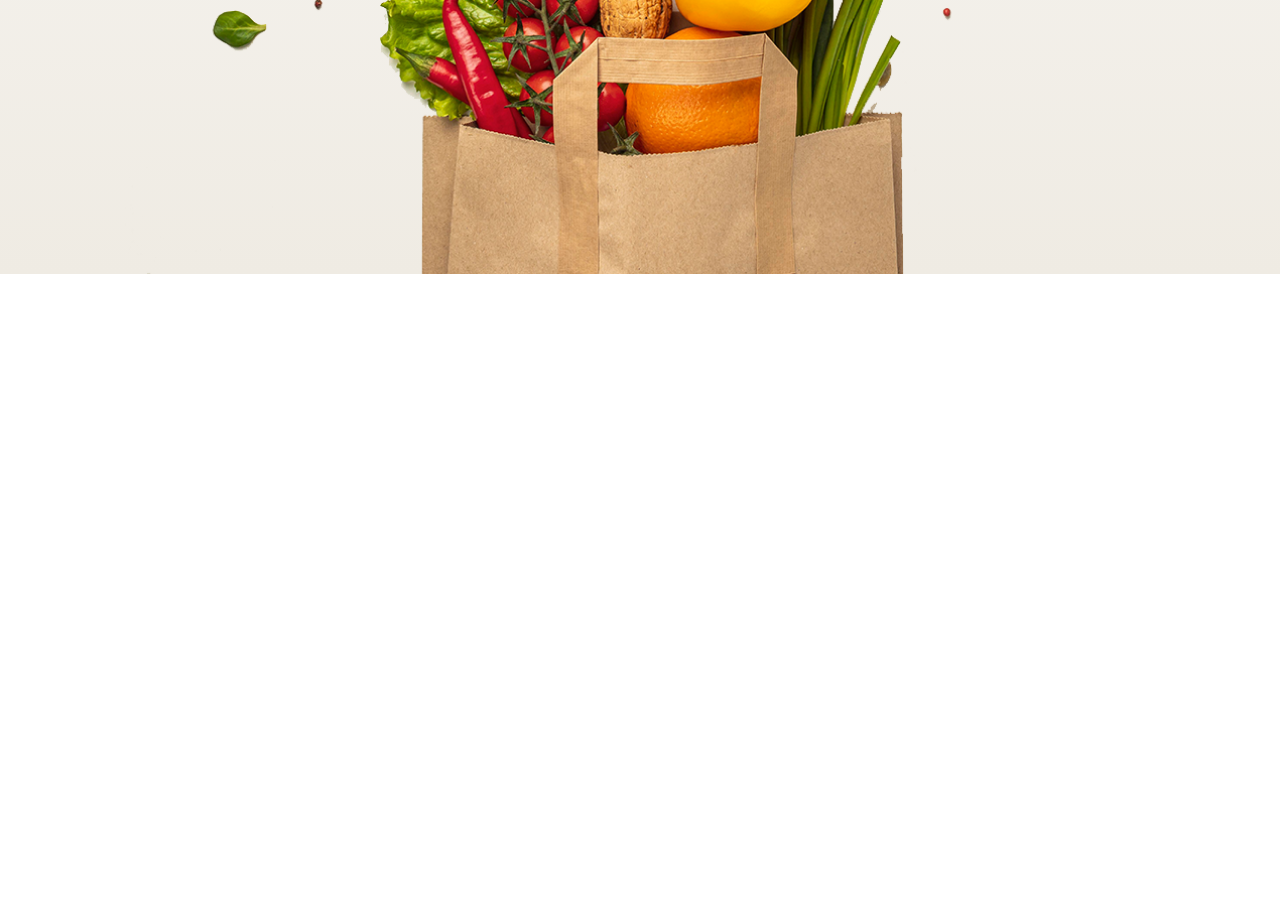
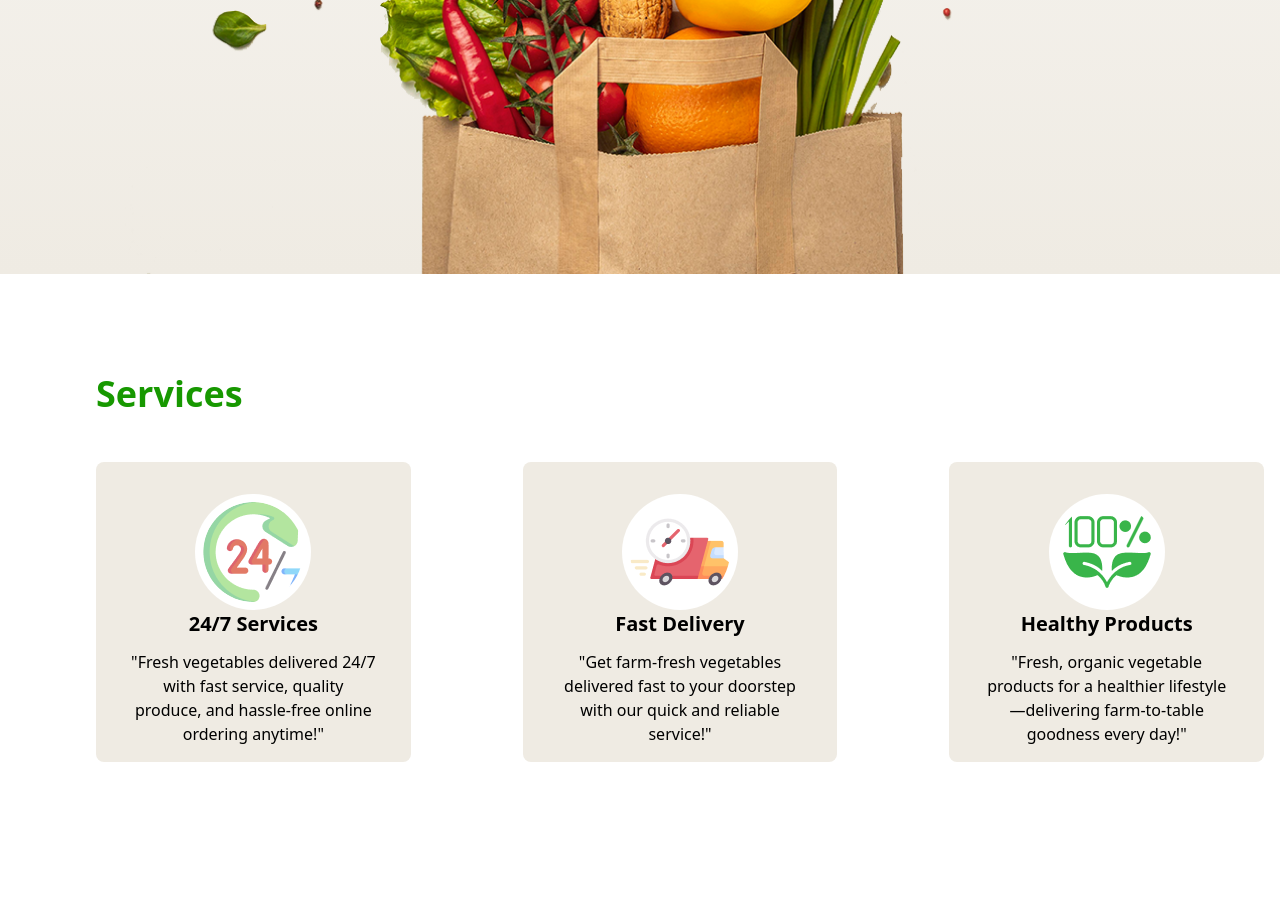
Before and after one commit to yeasin549/B11-A3-Living-Lab, a plain HTML site: page index.html in a window 1280 px wide. Shown: the part 980-1882 px from the top of the page. Before the commit the page ends 1254 px from the top, so only its background shows below. Drawn offline with nearby package versions, Linux system fonts and the light colour scheme.

Commit message:
added service section

```diff
--- a/index.html
+++ b/index.html
@@ -96,6 +96,31 @@
 
    </header>
 
+   <main>
+      <section>
+          <h2 class="text-4xl font-semibold text-[#179800] ml-4 mt-[100px] mb-12 lg:ml-24">Services</h2>
+          <div class="lg:flex">
+          <div class="w-[380px] h-[300px] bg-[#EFEBE3] mb-6 ml-4 mr-4 rounded-lg lg:ml-24">
+              <img class="block mx-auto rounded-full bg-white px-2 py-2 mt-8" src="c2-assets/service.png" alt="">
+              <h3 class="text-xl font-bold text-center pb-3">24/7 Services</h3>
+              <p class="text-center ml-8 mr-8">"Fresh vegetables delivered 24/7 with fast service, quality produce, and hassle-free online ordering anytime!"</p>
+
+          </div>
+          <div class="w-[380px] h-[300px] bg-[#EFEBE3] mb-6 ml-4 mr-4 rounded-lg lg:ml-24">
+            <img class="block mx-auto  rounded-full bg-white px-2 py-2 mt-8" src="c2-assets/delivery.png" alt="">
+            <h3 class="text-xl font-bold text-center pb-3">Fast Delivery</h3>
+            <p class="text-center ml-8 mr-8">"Get farm-fresh vegetables delivered fast to your doorstep with our quick and reliable service!"</p>
+
+        </div>
+        <div class="w-[380px] h-[300px] bg-[#EFEBE3] ml-4 mr-4 rounded-lg lg:ml-24 mb-[140px]">
+          <img class="block mx-auto  rounded-full bg-white px-2 py-2 mt-8" src="c2-assets/healthy.png" alt="">
+          <h3 class="text-xl font-bold text-center pb-3">Healthy Products </h3>
+          <p class="text-center ml-8 mr-8">"Fresh, organic vegetable products for a healthier lifestyle—delivering farm-to-table goodness every day!"</p>
+          </div>
+        </div>
+      </section>
+   </main>
+
 
 
 
```
